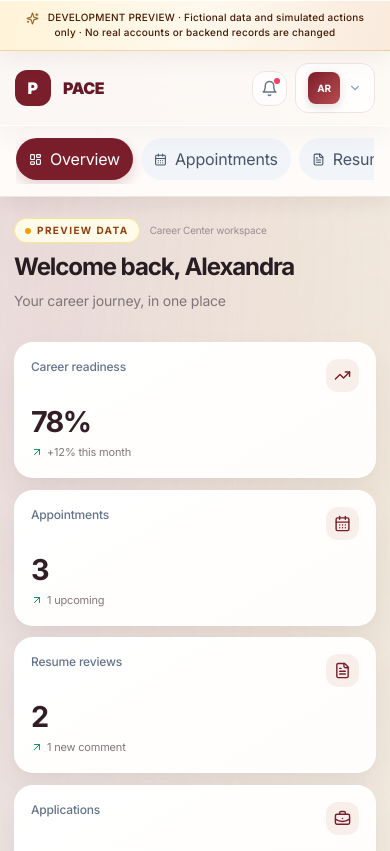
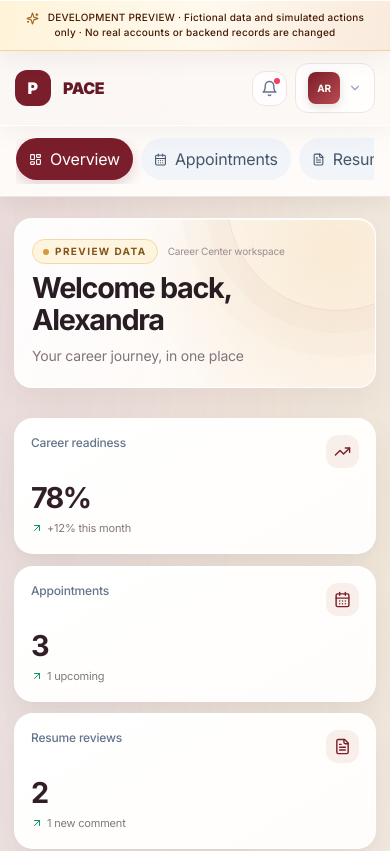
Before and after one commit to Aenzari/pace-msuiit, a Next.js app in the folder frontend/: page /preview in a window 390 px wide. Shown: the top 851 px of the page. Built offline with nearby package versions, Linux system fonts and the light colour scheme.

Commit message:
style(preview): refine page hierarchy and responsive polish

```diff
--- a/frontend/src/app/preview/preview.css
+++ b/frontend/src/app/preview/preview.css
@@ -205,3 +205,58 @@
 @media (prefers-reduced-motion: reduce) {
   #pace-preview *, #pace-preview *::before, #pace-preview *::after { scroll-behavior: auto !important; transition-duration: .01ms !important; animation-duration: .01ms !important; }
 }
+
+/* The page title becomes a calm editorial hero rather than another flat heading row. */
+#pace-preview main > div:last-child > div:first-child {
+  position: relative;
+  isolation: isolate;
+  overflow: hidden;
+  min-height: 142px;
+  align-items: center;
+  padding: 25px 29px;
+  border: 1px solid rgba(255,255,255,.92);
+  border-radius: 22px;
+  background:
+    radial-gradient(circle at 88% 18%,rgba(232,183,90,.22),transparent 13rem),
+    linear-gradient(112deg,rgba(255,255,255,.94),rgba(255,249,245,.9)) !important;
+  box-shadow: 0 12px 30px rgba(57,25,34,.045),inset 0 1px 0 #fff;
+}
+#pace-preview main > div:last-child > div:first-child::after {
+  content: "";
+  position: absolute;
+  z-index: -1;
+  width: 220px;
+  height: 220px;
+  right: -72px;
+  top: -128px;
+  border: 1px solid rgba(164,103,57,.12);
+  border-radius: 50%;
+  box-shadow: 0 0 0 22px rgba(164,103,57,.025),0 0 0 46px rgba(164,103,57,.018);
+  pointer-events: none;
+}
+#pace-preview main > div:last-child > div:first-child > div:first-child { position: relative; z-index: 1; }
+#pace-preview main > div:last-child > div:first-child > div:last-child {
+  position: relative;
+  z-index: 1;
+  border-color: #eee2dc !important;
+  background: rgba(255,255,255,.78) !important;
+  box-shadow: 0 4px 12px rgba(57,25,34,.035);
+}
+#pace-preview main > div:last-child > div:first-child h1 { font-size: clamp(1.8rem,3vw,2.45rem); line-height: 1.1; }
+#pace-preview main > div:last-child > div:first-child h1 + p { margin-top: 9px; }
+#pace-preview main > div:last-child > div:first-child [class*="border-amber-200"] {
+  background: #fff5df !important;
+  border-color: #f1d8a8 !important;
+  color: #80541e !important;
+}
+#pace-preview main > div:last-child > div:first-child [class*="border-amber-200"] > span { background: #d39a3f !important; }
+#pace-preview section h3 + p { line-height: 1.65; }
+#pace-preview section [class*="rounded-xl"][class*="p-4"]:hover,
+#pace-preview section [class*="rounded-xl"][class*="p-3"]:hover { transition: background .2s ease,border-color .2s ease,transform .2s ease; }
+#pace-preview section [class*="rounded-xl"][class*="p-4"]:hover { border-color: #e4d0c9; }
+#pace-preview main > div:nth-child(2) > div { scrollbar-width: none; }
+#pace-preview main > div:nth-child(2) > div::-webkit-scrollbar { display: none; }
+@media (max-width: 640px) {
+  #pace-preview main > div:last-child > div:first-child { min-height: 0; padding: 20px 17px; border-radius: 18px; }
+  #pace-preview main > div:last-child > div:first-child h1 { font-size: 1.8rem; }
+}
```
